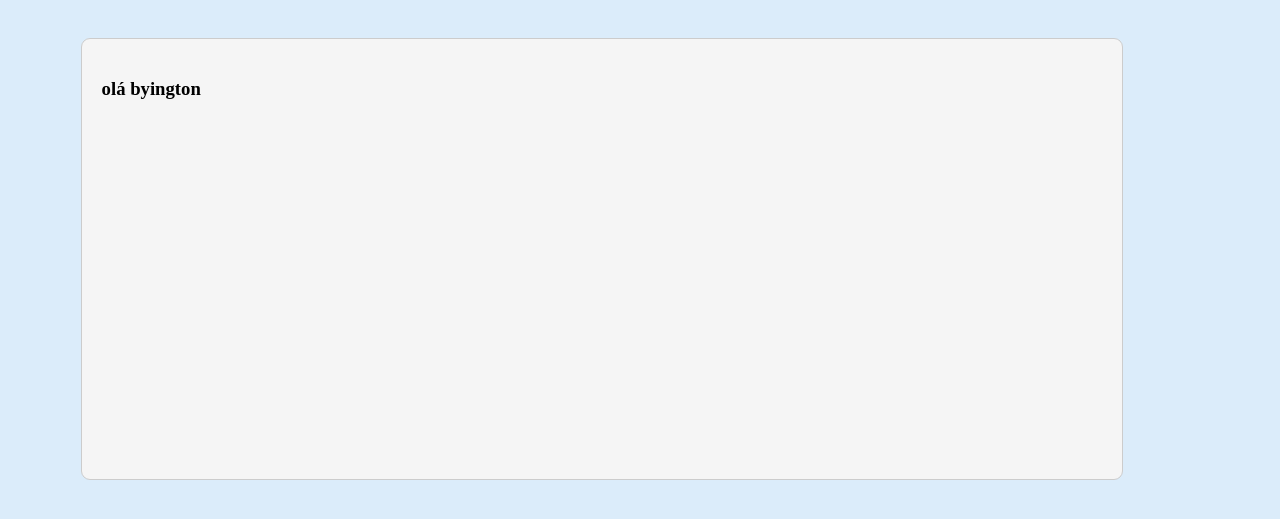
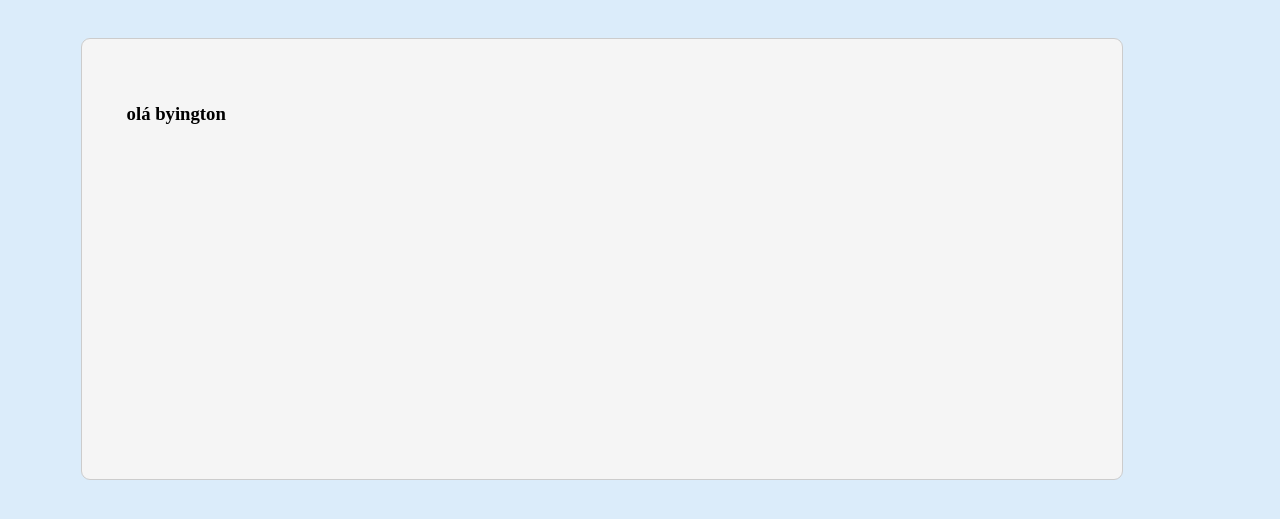
Before and after one commit to byington/byington.github.io, a plain HTML site: page index.html in a window 1280 px wide. Shown: the part 141-660 px from the top of the page. Drawn offline with Linux system fonts and the light colour scheme.

Commit message:
Update style.css

```diff
--- a/style.css
+++ b/style.css
@@ -4,6 +4,11 @@ body {
     background-repeat: no-repeat;
     background-size: cover;
 }
+
+#noticias {
+    padding: 25px;
+}
+
 
 #cabecalho {
     background-color: transparent;
```
